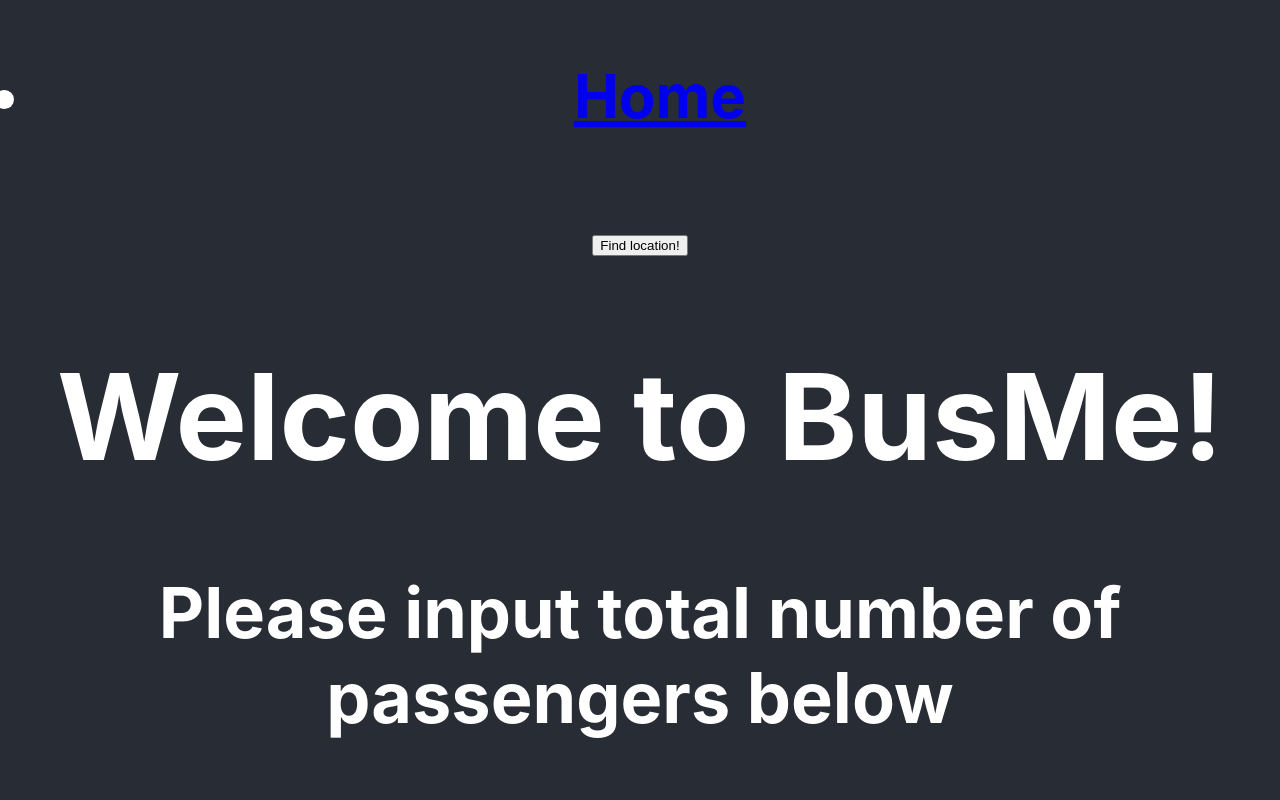
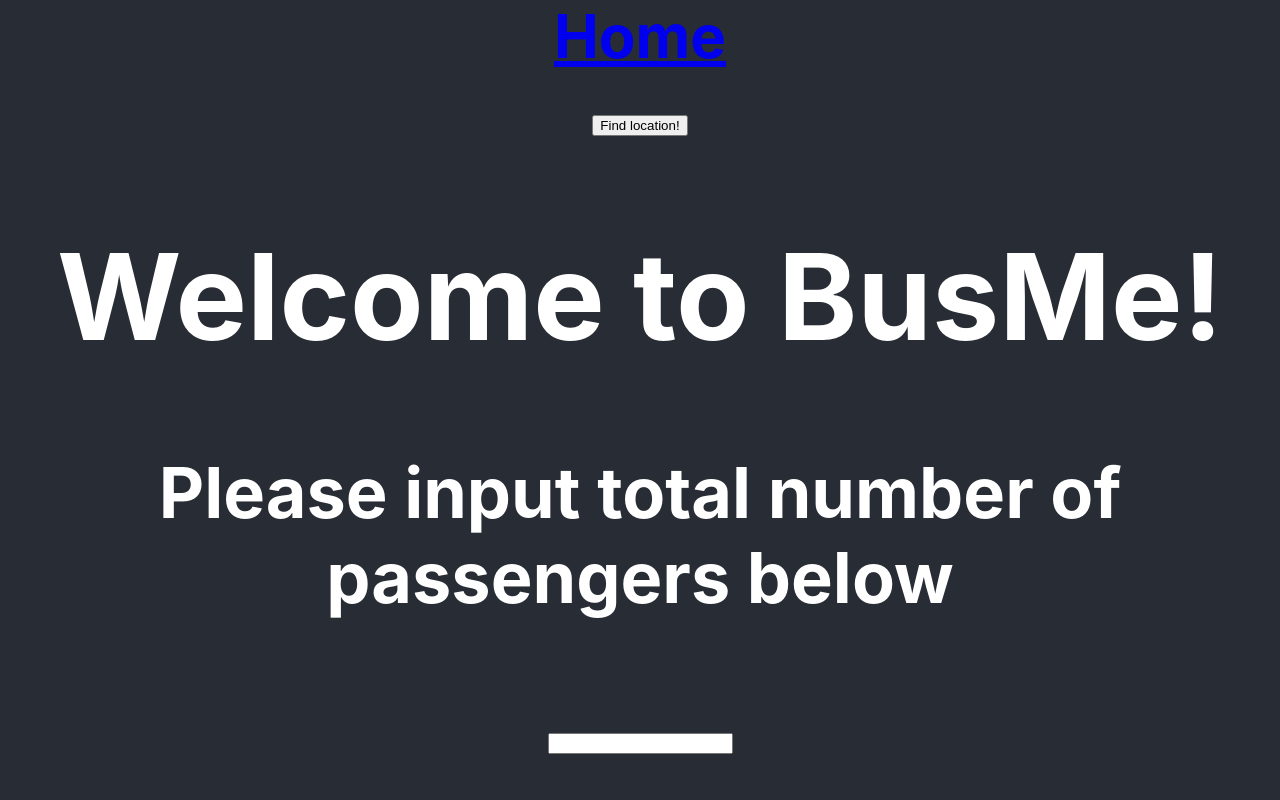
Before and after one commit to nooraniali17/BusMe, a React (Create React App) app in the folder client/: page / in a window 1280 px wide. Shown: the top 800 px of the page. Built offline with nearby package versions, Linux system fonts and the light colour scheme; what google-maps-react would draw is missing.

Commit message:
Streamline code
- use expression arrow functions where possible
- use fragments instead of divs
- remove unnecessary tags

```diff
--- a/client/src/App.jsx
+++ b/client/src/App.jsx
@@ -1,15 +1,14 @@
-import React, { Component } from "react";
-import "./static/app.css";
+import React from "react";
+
 import Routing from "./Routing";
 
-export default class App extends Component {
-  render() {
-    console.log(this.state);
-    return (
-      <div className="App">
-        <header className="app-header" />
-        <Routing />
-      </div>
-    );
-  }
-}
+import "./static/app.css";
+
+const App = () => (
+  <>
+    <header className="app-header" />
+    <Routing />
+  </>
+);
+
+export default App;
--- a/client/src/CurrentLocation.jsx
+++ b/client/src/CurrentLocation.jsx
@@ -161,10 +161,10 @@ export class CurrentLocation extends Component {
   render() {
     const style = Object.assign({}, mapStyles.map);
     return (
-      <div>
+      <>
         <div style={style} ref="map" />
         {this.renderChildren()}
-      </div>
+      </>
     );
   }
 }
--- a/client/src/GoogleMapsAPI.jsx
+++ b/client/src/GoogleMapsAPI.jsx
@@ -30,7 +30,7 @@ export class MapContainer extends Component {
 
   render() {
     return (
-      <div>
+      <>
         <CurrentLocation
           setBusStops={this.setBusStops}
           centerAroundCurrentLocation
@@ -38,7 +38,7 @@ export class MapContainer extends Component {
         >
           <Marker onClick={this.onMarkerClick} name={"My Location!!"} />
         </CurrentLocation>
-      </div>
+      </>
     );
   }
 }
--- a/client/src/Homepage.jsx
+++ b/client/src/Homepage.jsx
@@ -1,7 +1,7 @@
 import React, { Component } from "react";
 import MyButton from "./Button";
 
-class HomePage extends Component {
+export default class HomePage extends Component {
   state = {
     numPassengers: ""
   };
@@ -45,5 +45,3 @@ class HomePage extends Component {
     );
   }
 }
-
-export default HomePage;
--- a/client/src/Routing.jsx
+++ b/client/src/Routing.jsx
@@ -1,39 +1,15 @@
-import React, { Component } from "react";
+import React from "react";
+
 import { BrowserRouter as Router, Route, Link } from "react-router-dom";
-import HomePage from "./Homepage";
-import MapContainer from "./GoogleMapsAPI";
+import Welcome from "./Homepage";
+import Stops from "./GoogleMapsAPI";
 
-export default class Routing extends Component {
-  render() {
-    return (
+const Routing = () => (
   <Router>
-        <div>
-          <ul>
-            <li>
     <Link to="/">Home</Link>
-            </li>
-          </ul>
-
     <Route exact path="/" component={Welcome} />
     <Route path="/about" component={Stops} />
-        </div>
   </Router>
 );
-  }
-}
 
-const Welcome = () => {
-  return (
-    <div>
-      <HomePage />
-    </div>
-  );
-};
-
-const Stops = () => {
-  return (
-    <div style={{ height: "0px" }}>
-      <MapContainer />
-    </div>
-  );
-};
+export default Routing;
--- a/client/src/static/app.css
+++ b/client/src/static/app.css
@@ -1,4 +1,4 @@
-.App {
+#root {
   text-align: center;
   color: white;
   font-size: 60px;
```
Also changed, not shown: client/src/BusLocations.jsx (+3 -5 lines). Lines whose indentation alone changed are shown as unchanged.
